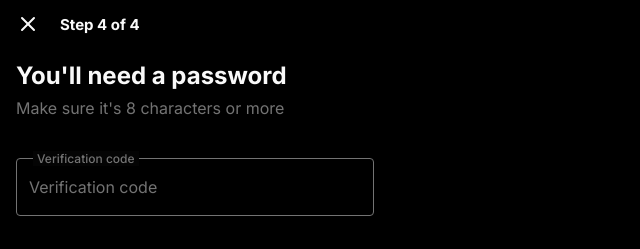
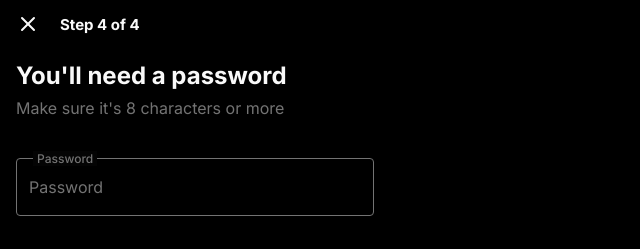
Before and after one commit to 100x-Engineers/layouts-assignment-thecmdrunner, a website: page src/login/create-account-step-4.html in a window 1280 px wide. Shown: the top 249 px of the page, 0-640 px from the left. Drawn offline with Linux system fonts and the light colour scheme.

Commit message:
finish sign up screens

```diff
--- a/src/login/create-account-step-4.html
+++ b/src/login/create-account-step-4.html
@@ -39,11 +39,13 @@
                     class="relative flex items-center justify-between self-stretch rounded border border-neutral-500 px-3 py-4 focus-within:border-twitter-blue">
                     <input
                         class="peer grow bg-transparent text-neutral-50 placeholder:text-neutral-500 focus:outline-none"
-                        type="text" placeholder="Verification code" value="" />
+                        type="password" placeholder="Password" value="" />
                     <label
                         class="pointer-events-none absolute -top-2 left-4 bg-desk-dark px-1 text-xs font-medium leading-regular text-neutral-500 peer-focus:text-twitter-blue">
-                        <p class="text-center">Verification code</p>
+                        <p class="text-center">Password</p>
                     </label>
+
+                    <img class="opacity-0 peer-focus:opacity-100" src="../../public/images/password-eye.svg" />
                 </div>
             </div>
         </section>
```
Also changed, not shown: public/images/password-eye.svg (added).
